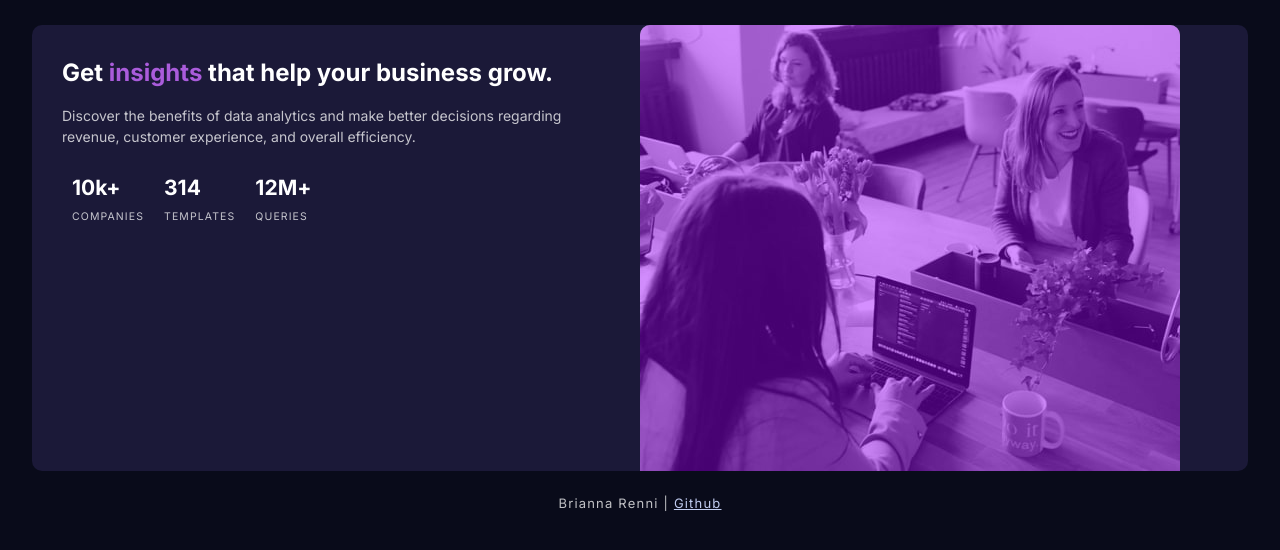
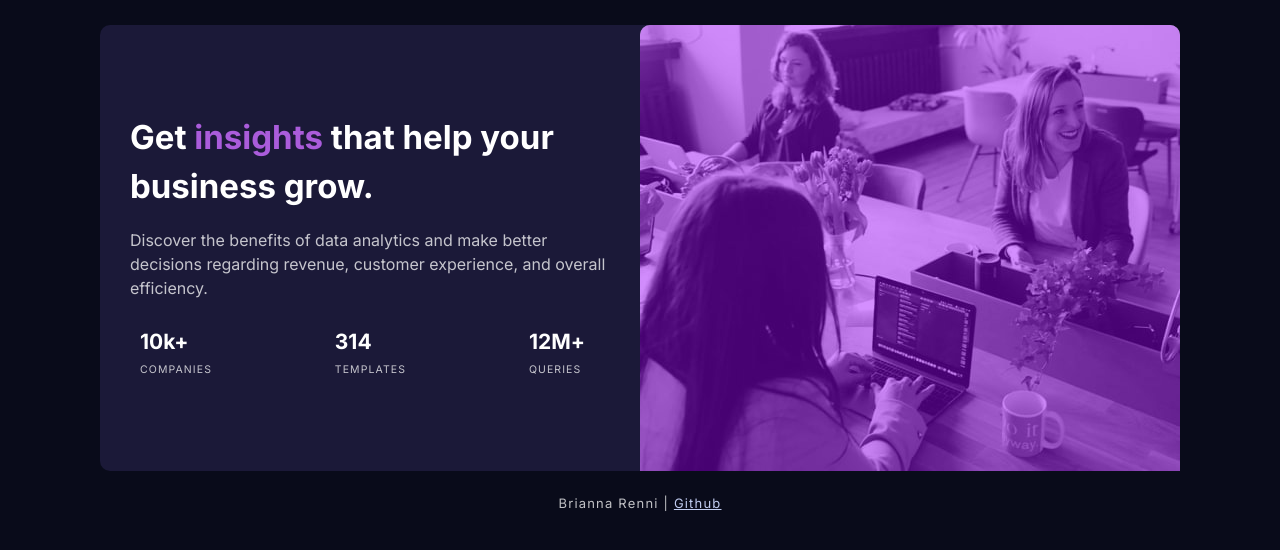
Before and after one commit to briannarenni/site-stats-card, a plain HTML site: page index.html in a window 1280 px wide. Drawn offline with Linux system fonts and the light colour scheme.

Commit message:
Finish queries

```diff
--- a/css/index.css
+++ b/css/index.css
@@ -20,6 +20,7 @@ body {
 }
 
 .card {
+  max-width: 1080px;
   display: flex;
   flex-direction: column;
   background-color: var(--card-bkg);
@@ -85,7 +86,7 @@ body {
 }
 
 .sub-lead {
-  font-size: 14px;
+  font-size: 13.5px;
 }
 
 .subtext {
--- a/css/queries.css
+++ b/css/queries.css
@@ -1,9 +1,3 @@
-/* 375px - 799px */
-/* ? 800px - 1023px */
-/* 1024px - 1440px */
-
-/* ! Scrollbar after 375px */
-
 @media screen and (min-width:800px) {
   .container {
     max-width: 95%;
@@ -12,11 +6,17 @@
 
   .card {
     flex-direction: row;
+    justify-content: space-evenly;
+    align-items: center;
   }
 
   .hero-text {
     max-width: 50%;
     text-align: left;
+  }
+
+  .lead {
+    font-size: 1.7em;
   }
 
   .graphic {
@@ -25,7 +25,39 @@
 
   .list {
     flex-direction: row;
+    justify-content: space-between;
+    align-items: center;
+  }
+}
+
+@media screen and (min-width:900px) {
+  .lead {
+    font-size: 1.8em;
   }
 
+  .sub-lead {
+    font-size: 14px;
+  }
+}
 
+@media screen and (min-width:1024px) {
+  .lead {
+    font-size: 2.2em;
+  }
+
+  .sub-lead {
+    font-size: 16px;
+  }
+
+  .list {
+
+    margin-right: 15px;
+
+  }
 }
+
+@media screen and (min-width:1345px) {
+  .lead {
+    font-size: 2.4em;
+  }
+}
```
